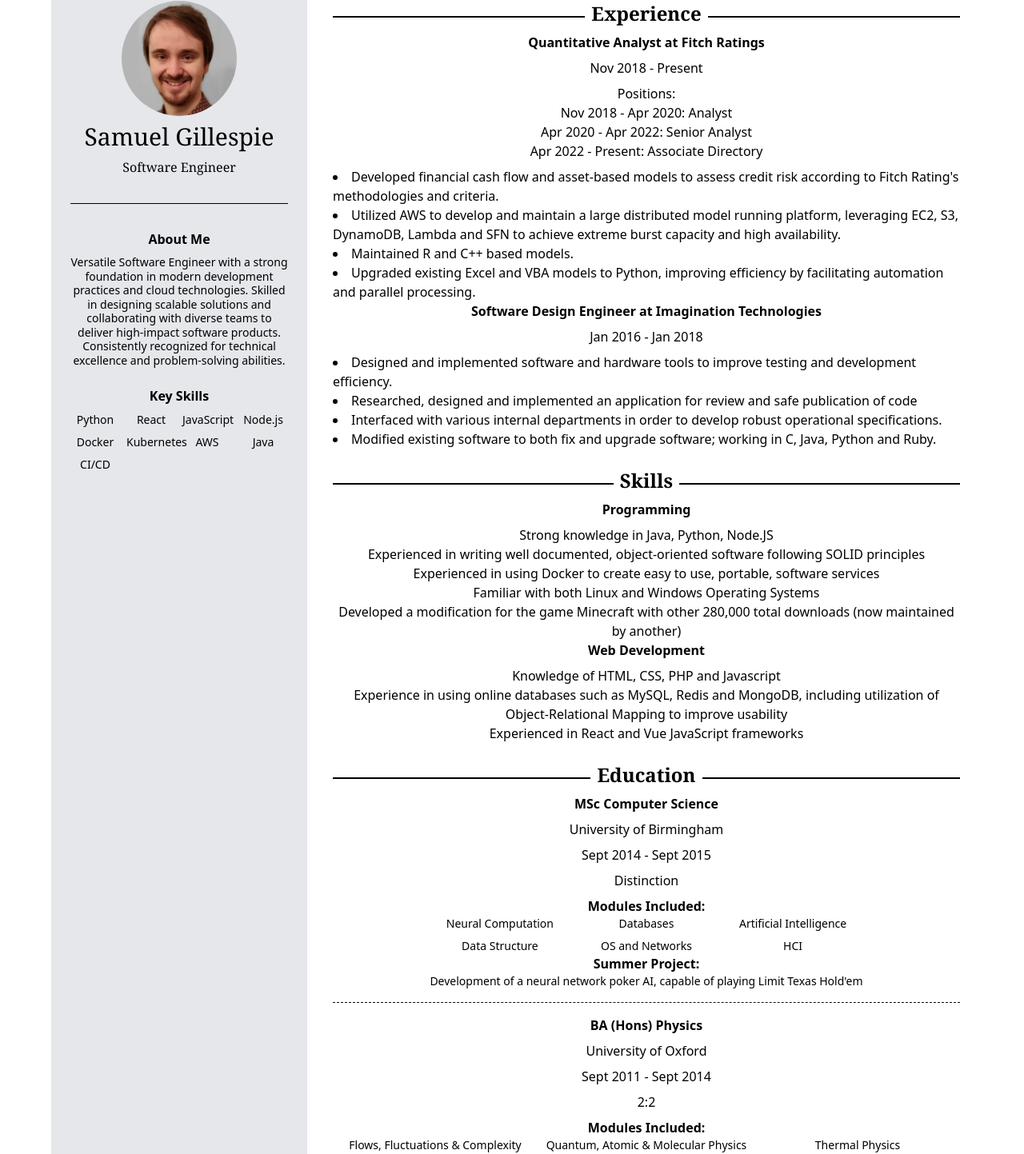
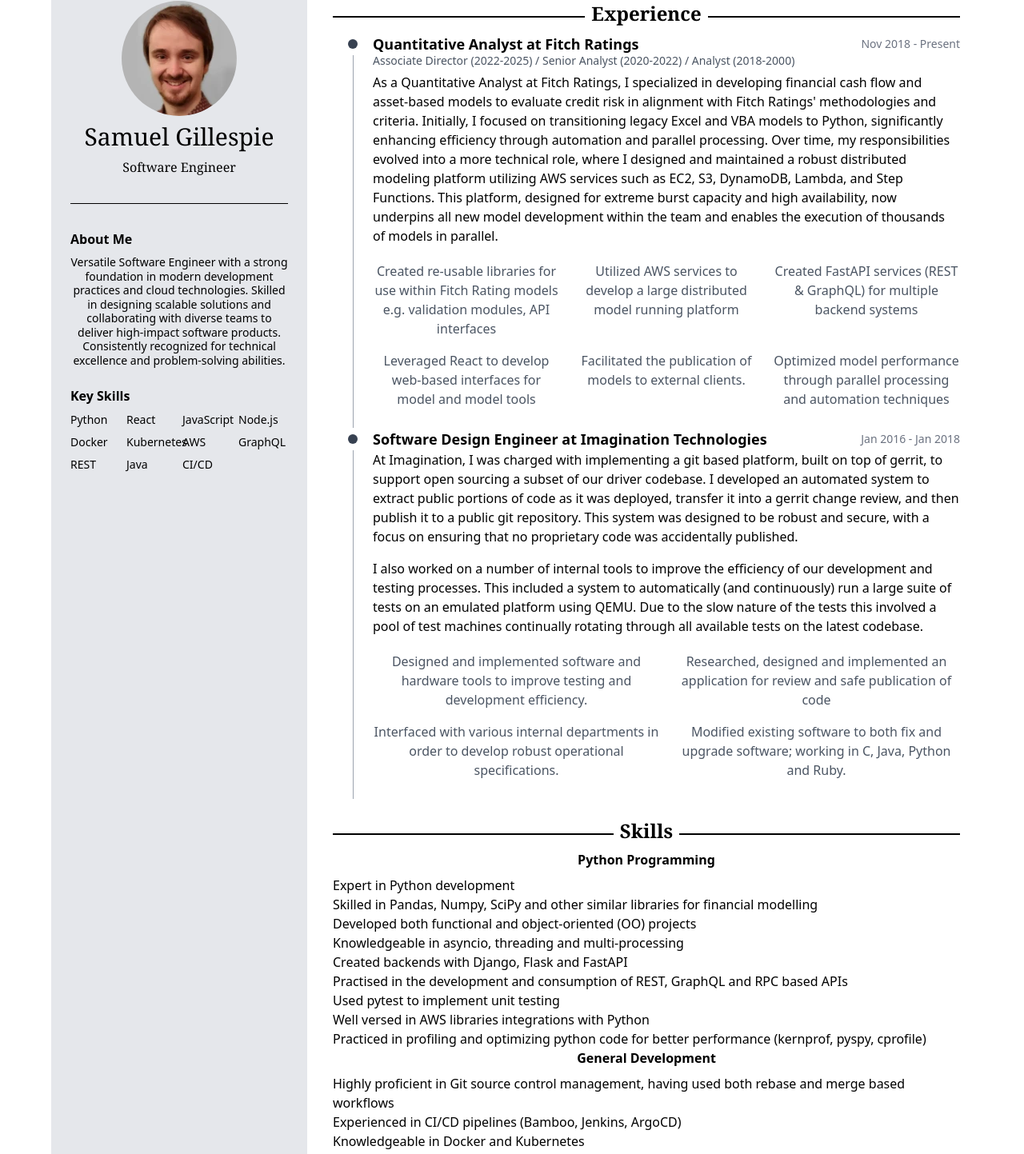
Before and after one commit to Pluckerpluck/website, a Nuxt app: page / in a window 1280 px wide. Shown: the part 19-1462 px from the top of the page at 80% size. Built offline with nearby package versions, Linux system fonts and the light colour scheme.

Commit message:
Refactor CV components for improved layout and content clarity; add Python skills section

```diff
--- a/components/CVEducation.vue
+++ b/components/CVEducation.vue
@@ -1,5 +1,5 @@
 <template>
-  <div class="flex flex-col items-center justify-center gap-2">
+  <div class="flex flex-col items-center gap-2 break-inside-avoid-page">
     <div class="flex flex-col items-center justify-center gap-2">
       <h3 class="font-bold">{{ degree }}</h3>
       <p class="">{{ location }}</p>
--- a/components/CVEducation/Parmiters.vue
+++ b/components/CVEducation/Parmiters.vue
@@ -2,7 +2,7 @@
   <CVEducation
     dateRange="Sept 2004 - June 2011"
     location="Parmiter's School, Hertfordshire"
-    degree=""
+    degree="A-Levels & GCSEs"
     result=""
   >
     <div>
--- a/components/CVExperience.vue
+++ b/components/CVExperience.vue
@@ -1,10 +1,32 @@
-<template>
+<!-- <template>
   <div class="flex flex-col items-center justify-center gap-2">
     <div class="flex flex-col items-center justify-center gap-2">
       <p class="font-bold">{{ title }}</p>
       <p class="">{{ dateRange }}</p>
     </div>
     <slot></slot>
+  </div>
+</template> -->
+
+<template>
+  <div class="grid grid-cols-[1fr] sm:grid-cols-[50px_1fr] break-inside-avoid-page">
+    <div class="hidden sm:flex flex-col items-center justify-center">
+      <div class="w-3 h-3 bg-gray-700 rounded-full"></div>
+    </div>
+    <div class="flex items-center justify-between">
+      <div class="text-lg font-bold text-left">
+        {{ title }}
+      </div>
+      <div class="text-sm text-gray-500 text-right">
+        {{ dateRange }}
+      </div>
+    </div>
+    <div class="hidden sm:flex flex-col items-center justify-center">
+      <div class="w-px flex-1 bg-gray-400 h-full"></div>
+    </div>
+    <div class="pb-6">
+      <slot></slot>
+    </div>
   </div>
 </template>
 
@@ -17,6 +39,6 @@
   title: {
     type: String,
     required: true,
-  }
+  },
 });
 </script>
--- a/components/CVExperience/Fitch.vue
+++ b/components/CVExperience/Fitch.vue
@@ -3,29 +3,38 @@
     dateRange="Nov 2018 - Present"
     title="Quantitative Analyst at Fitch Ratings"
   >
+    <div class="leading-none mb-[0.5rem] text-gray-600 text-sm">
+      Associate Director (2022-2025) / Senior Analyst (2020-2022) / Analyst (2018-2000)
+    </div>
     <div>
-      Positions:
-      <ul>
-        <li>Nov 2018 - Apr 2020: Analyst</li>
-        <li>Apr 2020 - Apr 2022: Senior Analyst</li>
-        <li>Apr 2022 - Present: Associate Directory</li>
-      </ul>
+      As a Quantitative Analyst at Fitch Ratings, I specialized in developing financial
+      cash flow and asset-based models to evaluate credit risk in alignment with Fitch
+      Ratings' methodologies and criteria. Initially, I focused on transitioning legacy
+      Excel and VBA models to Python, significantly enhancing efficiency through
+      automation and parallel processing. Over time, my responsibilities evolved into a
+      more technical role, where I designed and maintained a robust distributed modeling
+      platform utilizing AWS services such as EC2, S3, DynamoDB, Lambda, and Step
+      Functions. This platform, designed for extreme burst capacity and high
+      availability, now underpins all new model development within the team and enables
+      the execution of thousands of models in parallel.
     </div>
-    <div class="text-left">
-      <ul class="list-disc list-inside">
-        <li>
-          Developed financial cash flow and asset-based models to assess credit risk according to Fitch Rating's methodologies and criteria.
-        </li>
-        <li>
-          Utilized AWS to develop and maintain a large distributed model running platform, leveraging EC2, S3, DynamoDB, Lambda and SFN to achieve extreme burst capacity and high availability.
-        </li>
-        <li>
-          Maintained R and C++ based models.
-        </li>
-        <li>
-          Upgraded existing Excel and VBA models to Python, improving efficiency by facilitating automation and parallel processing.
-        </li>
-      </ul>
+    <div class="text-gray-600 text-center mt-5 grid grid-cols-2 sm:grid-cols-3 gap-4">
+      <div>
+        Created re-usable libraries for use within Fitch Rating models e.g. validation
+        modules, API interfaces
+      </div>
+      <div>
+        Utilized AWS services to develop a large distributed model running platform
+      </div>
+      <div>Created FastAPI services (REST & GraphQL) for multiple backend systems</div>
+      <div>
+        Leveraged React to develop web-based interfaces for model and model tools
+      </div>
+      <div>Facilitated the publication of models to external clients.</div>
+      <div>
+        Optimized model performance through parallel processing and automation
+        techniques
+      </div>
     </div>
   </CVExperience>
 </template>
--- a/components/CVExperience/Imagination.vue
+++ b/components/CVExperience/Imagination.vue
@@ -3,25 +3,40 @@
     dateRange="Jan 2016 - Jan 2018"
     title="Software Design Engineer at Imagination Technologies"
   >
-    <div class="text-left">
-      <ul class="list-disc list-inside">
-        <li>
+    <div>
+      <p class="mb-4">
+        At Imagination, I was charged with implementing a git based platform, built on
+        top of gerrit, to support open sourcing a subset of our driver codebase. I
+        developed an automated system to extract public portions of code as it was
+        deployed, transfer it into a gerrit change review, and then publish it to a
+        public git repository. This system was designed to be robust and secure, with a
+        focus on ensuring that no proprietary code was accidentally published.
+      </p>
+      <p>
+        I also worked on a number of internal tools to improve the efficiency of our
+        development and testing processes. This included a system to automatically (and
+        continuously) run a large suite of tests on an emulated platform using QEMU. Due
+        to the slow nature of the tests this involved a pool of test machines
+        continually rotating through all available tests on the latest codebase.
+      </p>
+    </div>
+    <div class="text-gray-600 text-center mt-5 grid grid-cols-2 gap-4">
+      <div>
         Designed and implemented software and hardware tools to improve testing and
         development efficiency.
-        </li>
-        <li>
+      </div>
+      <div>
         Researched, designed and implemented an application for review and safe
         publication of code
-        </li>
-        <li>
+      </div>
+      <div>
         Interfaced with various internal departments in order to develop robust
         operational specifications.
-        </li>
-        <li>
-          Modified existing software to both fix and upgrade software; working in C,
-          Java, Python and Ruby.
-        </li>
-      </ul>
+      </div>
+      <div>
+        Modified existing software to both fix and upgrade software; working in C, Java,
+        Python and Ruby.
+      </div>
     </div>
   </CVExperience>
 </template>
--- a/components/CVSidebar.vue
+++ b/components/CVSidebar.vue
@@ -3,7 +3,7 @@
     <div class="flex flex-col items-center justify-center mx-6 gap-6 my-5">
       <div class="flex flex-col items-center justify-center gap-2">
         <img
-          src="/images/profile.webp"
+          src="/images/profile-144.webp"
           alt="Samuel Gillespie"
           class="rounded-full w-36 h-36 object-cover"
         />
@@ -32,6 +32,8 @@
           <li class="text-sm">Docker</li>
           <li class="text-sm">Kubernetes</li>
           <li class="text-sm">AWS</li>
+          <li class="text-sm">GraphQL</li>
+          <li class="text-sm">REST</li>
           <li class="text-sm">Java</li>
           <li class="text-sm">CI/CD</li>
         </ul>
--- a/components/CVSkill.vue
+++ b/components/CVSkill.vue
@@ -1,5 +1,5 @@
 <template>
-    <div class="flex flex-col items-center justify-center gap-2">
+    <div class="flex flex-col gap-2 break-inside-avoid-page">
       <div class="flex flex-col items-center justify-center gap-2">
         <p class="font-bold">{{ title }}</p>
       </div>
--- a/components/CVSkill/Programming.vue
+++ b/components/CVSkill/Programming.vue
@@ -1,11 +1,17 @@
 <template>
-  <CVSkill title="Programming">
+  <CVSkill title="General Development">
     <ul>
-      <li class="">Strong knowledge in Java, Python, Node.JS</li>
-      <li class="">Experienced in writing well documented, object-oriented software following SOLID principles</li>
-      <li class="">Experienced in using Docker to create easy to use, portable, software services</li>
-      <li class="">Familiar with both Linux and Windows Operating Systems</li>
-      <li class="">Developed a modification for the game Minecraft with other 280,000 total downloads (now maintained by another)</li>
+      <li>
+        Highly proficient in Git source control management, having used both rebase and
+        merge based workflows
+      </li>
+      <li>Experienced in CI/CD pipelines (Bamboo, Jenkins, ArgoCD)</li>
+      <li>Knowledgeable in Docker and Kubernetes</li>
+      <li>Familiar with both Linux and Windows Operating Systems</li>
+      <li>
+        Worked with both SQL (MySQL) and NoSQL databases (primarily Redis, DynamoDB and
+        MongoDB)
+      </li>
     </ul>
   </CVSkill>
 </template>
--- /dev/null
+++ b/components/CVSkill/Python.vue
@@ -0,0 +1,23 @@
+<template>
+  <CVSkill title="Python Programming">
+    <ul>
+      <li>Expert in Python development</li>
+      <li>
+        Skilled in Pandas, Numpy, SciPy and other similar libraries for financial
+        modelling
+      </li>
+      <li>Developed both functional and object-oriented (OO) projects</li>
+      <li>Knowledgeable in asyncio, threading and multi-processing</li>
+      <li>Created backends with Django, Flask and FastAPI</li>
+      <li>
+        Practised in the development and consumption of REST, GraphQL and RPC based APIs
+      </li>
+      <li>Used pytest to implement unit testing</li>
+      <li>Well versed in AWS libraries integrations with Python</li>
+      <li>
+        Practiced in profiling and optimizing python code for better performance
+        (kernprof, pyspy, cprofile)
+      </li>
+    </ul>
+  </CVSkill>
+</template>
--- a/pages/index.vue
+++ b/pages/index.vue
@@ -1,18 +1,19 @@
 <template>
   <div>
     <div
-      class="grid grid-cols-1 sm:grid-cols-[320px_1fr] gap-4 text-center max-w-6xl mx-auto"
+      class="grid grid-cols-1 sm:grid-cols-[320px_1fr] gap-4 max-w-6xl mx-auto"
     >
       <CVSidebar />
       <div>
-        <div class="flex flex-col items-center justify-center gap-6 my-5 mx-4">
-          <div class="w-full">
+        <div class="flex flex-col gap-6 my-5 mx-4">
+          <div class="w-full break">
             <SectionHeader title="Experience" />
             <CVExperienceFitch />
             <CVExperienceImagination />
           </div>
           <div class="w-full">
             <SectionHeader title="Skills" />
+            <CVSkillPython />
             <CVSkillProgramming />
             <CVSkillWebDevelopment />
           </div>
@@ -46,7 +47,7 @@
       return h(
         "div",
         {
-          class: "flex items-center justify-center gap-2",
+          class: "flex items-center justify-center gap-2 break-after-avoid-page",
         },
         [
           h("div", {
```
Also changed, not shown: public/images/profile-144.webp (added). Lines whose indentation alone changed are shown as unchanged.
